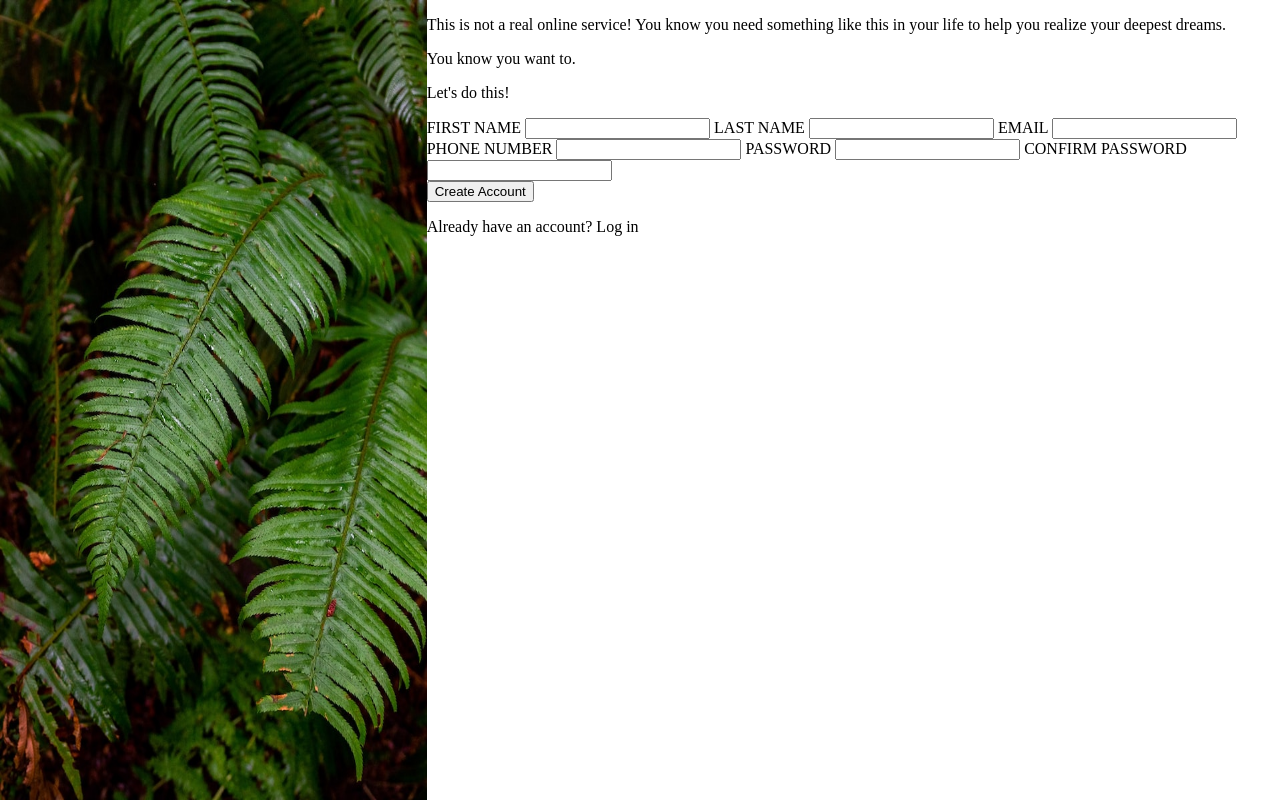
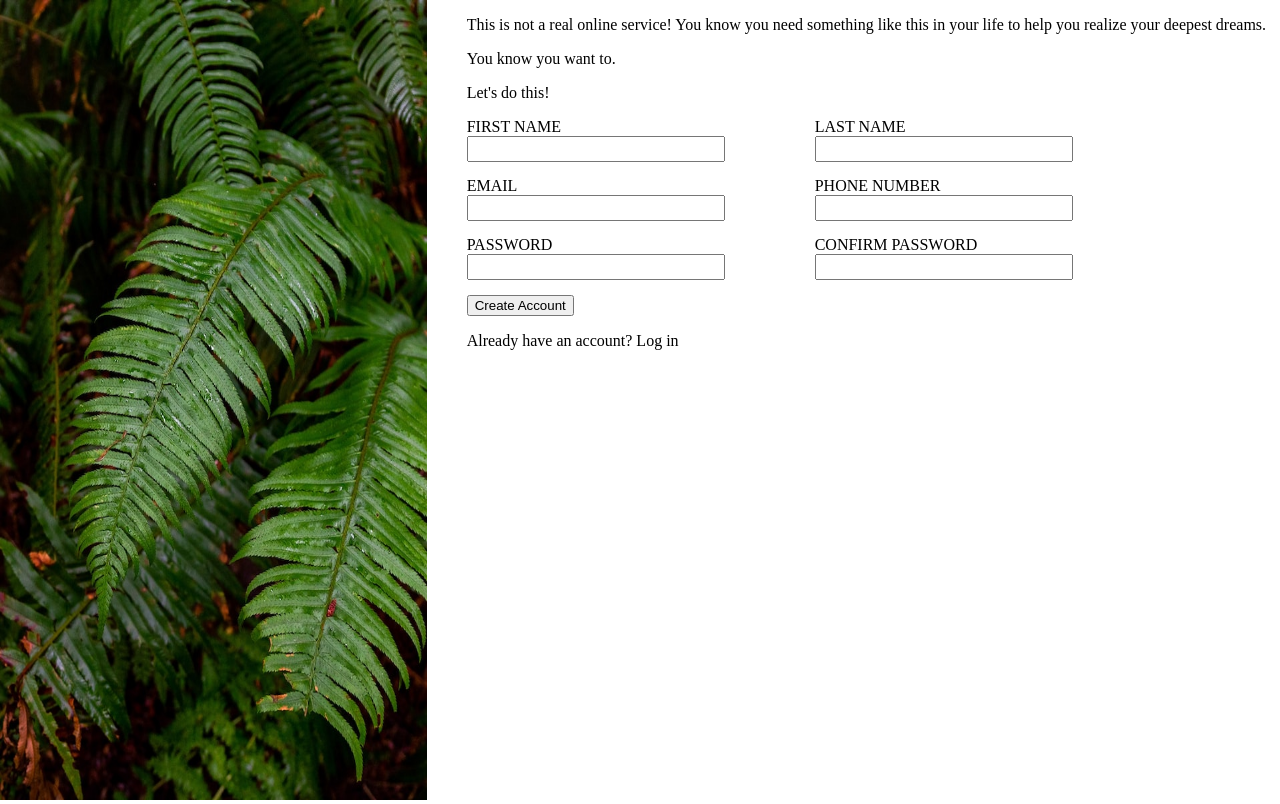
Before and after one commit to CStalks/sign-up-form, a plain HTML site: page index.html in a window 1280 px wide. Drawn offline with Linux system fonts and the light colour scheme.

Commit message:
Style input field

```diff
--- a/css/style.css
+++ b/css/style.css
@@ -4,7 +4,6 @@ body {
     margin: 0;
     padding: 0;
  }
-
 
  .left-container {
     flex: 1;
@@ -13,15 +12,31 @@ body {
     background-color: antiquewhite;
  }
 
-
  img {
     width: 100%;
     height: 100%;
  }
-
 
  .right-container {
     flex: 2;
     width: 75vh;
     height: 100vh;
  }
+
+ form {
+    margin-left: 40px;
+ }
+
+.data-section {
+   display: flex;
+   gap: 90px;
+}
+
+.data-field {
+   margin-bottom: 15px;
+}
+
+ input {
+    width: 250px;
+    height: 20px;
+ }
--- a/index.html
+++ b/index.html
@@ -20,23 +20,47 @@
                </div>
                <div>
                     <p>Let's do this!</p>
-                   <label for="first-name">FIRST NAME</label>
+                    <div class="data-section">
+                        <div>
+                            <div class="data-field">
+                                <div class="label-txt"><label for="first-name">FIRST NAME</label></div>
                                 <input type="text" id="first-name" name="first-name"/>
-                   <label for="last-name">LAST NAME</label>
-                   <input type="text" id="last-name" name="last-name"/>
-                   <label for="email">EMAIL</label>
+                            </div>
+                            <div class="data-field">
+                                <div><label for="email">EMAIL</label></div>
                                 <input type="email" id="email" name="email"/>
-                   <label for="number">PHONE NUMBER</label>
-                   <input type="tel" id="number" name="phone-number"/>
-                   <label for="password1">PASSWORD</label>
-                   <input type="password" id="password1" name="password"/>
-                   <label for="password2">CONFIRM PASSWORD</label>
-                   <input type="password" id="password2" name="confirm-password"/>
+                            </div>
+                            <div class="data-field">
+                                <div><label for="password1">PASSWORD</label></div>
+                                <input type="password" id="password1" name="password" required>
+                            </div>
                         </div>
                         <div>
-                   <button type="button">Create Account</button>
+                            <div class="data-field">
+                                <div><label for="last-name">LAST NAME</label></div>
+                                <input type="text" id="last-name" name="last-name"/>
+                            </div>
+                            <div class="data-field">
+                                <div><label for="number">PHONE NUMBER</label></div>
+                                <input type="tel" id="number" name="phone-number"/>
+                            </div>
+                            <div class="data-field">
+                                <div><label for="password2">CONFIRM PASSWORD</label></div>
+                                <input type="password" id="password2" name="confirm-password" required/>
+                            </div>
+                        </div>
+                    </div>
+                </div>
+
+                    <div>
+                        <button type="submit">Create Account</button>
                         <p>Already have an account? <span>Log in</span></p>
                     </div>
+
+
+
+
+
            </form>
        </div>
    </body>
```
Lines whose indentation alone changed are shown as unchanged.
